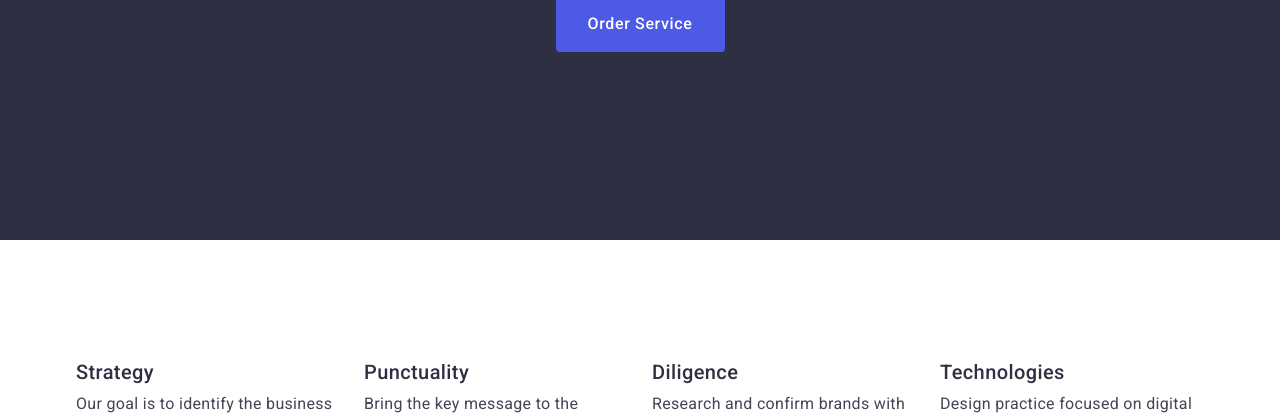
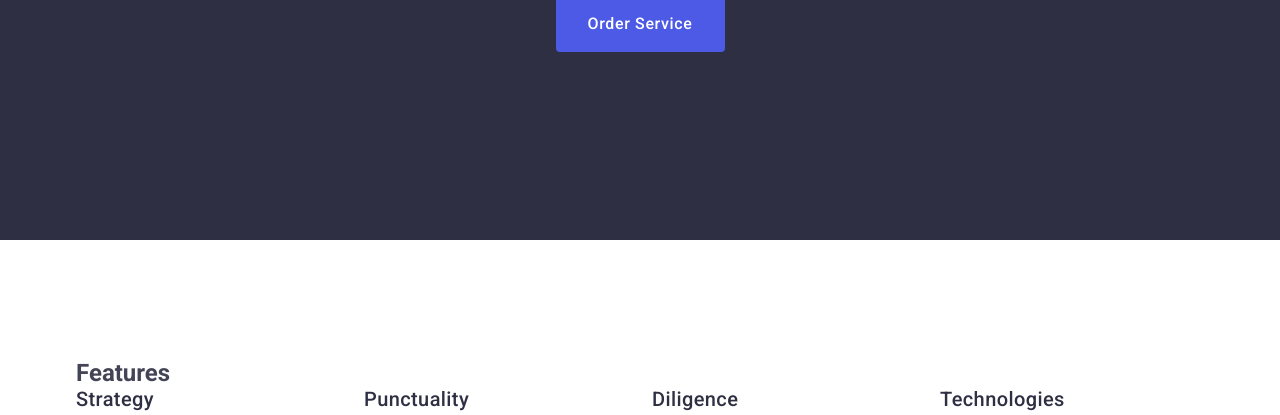
Before and after one commit to tokareva-stacy/goit-markup-hw-03, a plain HTML site: page index.html in a window 1280 px wide. Shown: the part 385-800 px from the top of the page. Drawn offline with nearby package versions, Linux system fonts and the light colour scheme.

Commit message:
sleeeeep

```diff
--- a/index.html
+++ b/index.html
@@ -69,7 +69,7 @@
 
       <section class="features">
         <div class="container">
-          <h2 class="visually-hidden">Features</h2>
+          <h2 visually-hidden>Features</h2>
           <ul class="features-list">
             <li class="features-item">
               <h3 class="features-subtitle">Strategy</h3>
```
